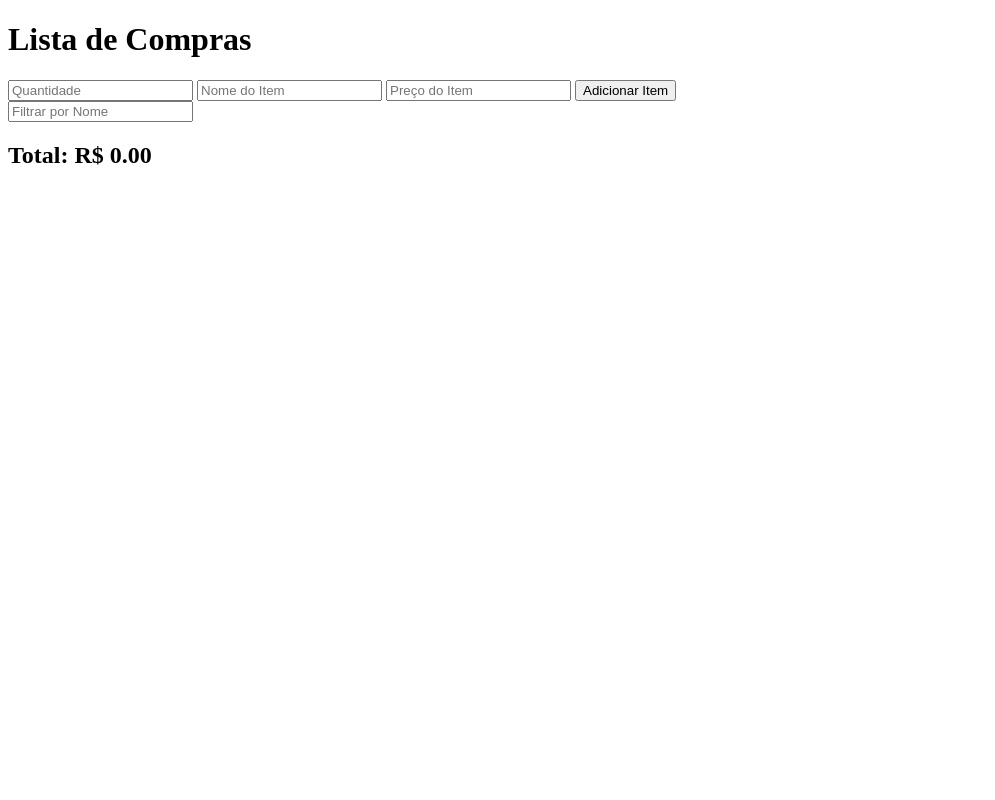
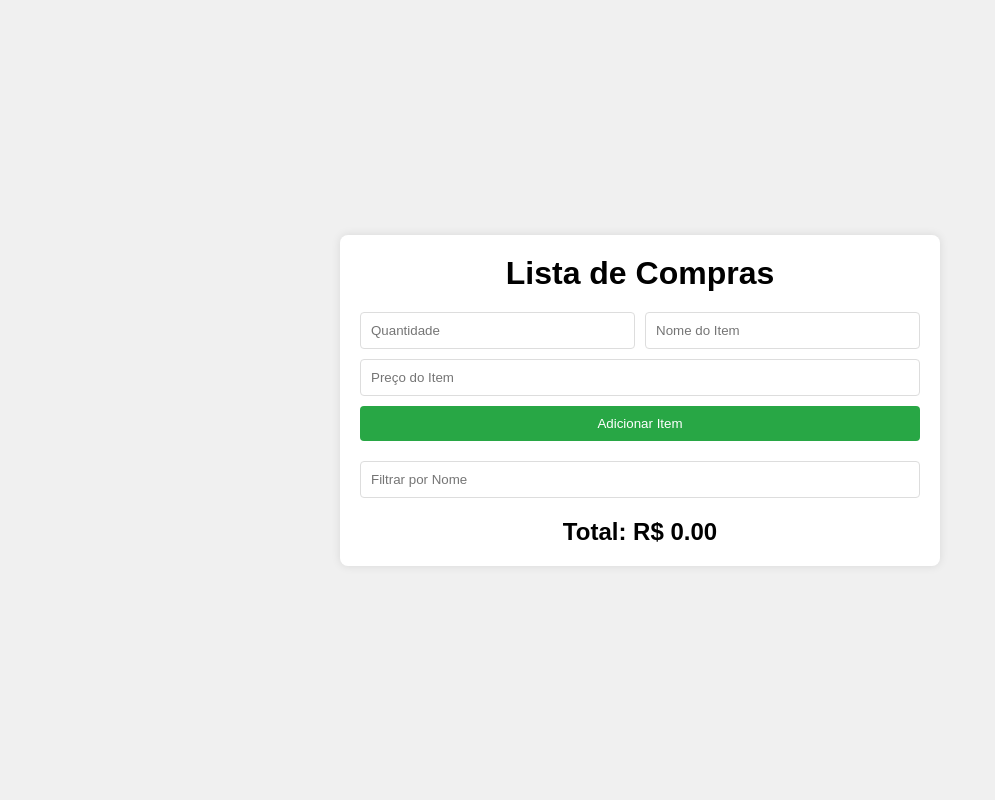
Before and after one commit to everaldopacheco/lista-boasnovas, a PHP site: page / in a window 1280 px wide. Shown: the whole page, without its empty margins (0-995 px from the left). Run offline with PHP 8.4, Linux system fonts and the light colour scheme.

Commit message:
Update styles.css

```diff
--- a/styles.css
+++ b/styles.css
@@ -1,30 +1,130 @@
-<!DOCTYPE html>
-<html lang="pt-BR">
-<head>
-  <meta charset="UTF-8">
-  <meta name="viewport" content="width=device-width, initial-scale=1.0">
-  <title>Lista de Compras</title>
-  <link rel="stylesheet" href="styles.css">
-  <link rel="stylesheet" href="https://cdnjs.cloudflare.com/ajax/libs/font-awesome/5.15.4/css/all.min.css">
-</head>
-<body>
-  <div class="container">
-    <h1>Lista de Compras</h1>
-    <form id="item-form">
-      <input type="number" id="item-quantity" placeholder="Quantidade" required>
-      <input type="text" id="item-name" placeholder="Nome do Item" required>
-      <input type="number" id="item-price" placeholder="Preço do Item" step="0.01" required>
-      <button type="submit">Adicionar Item</button>
-    </form>
-    <div class="filters">
-      <input type="text" id="filter" placeholder="Filtrar por Nome">
-    </div>
-    <ul id="shopping-list"></ul>
-    <div class="total">
-      <h2>Total: R$ <span id="total-price">0.00</span></h2>
-    </div>
-  </div>
+* {
+  box-sizing: border-box;
+  margin: 0;
+  padding: 0;
+  font-family: Arial, sans-serif;
+}
 
-  <script src="script.js"></script>
-</body>
-</html>
+body {
+  background-color: #f0f0f0;
+  display: flex;
+  justify-content: center;
+  align-items: center;
+  height: 100vh;
+}
+
+.container {
+  background-color: #ffffff;
+  padding: 20px;
+  border-radius: 8px;
+  box-shadow: 0 0 10px rgba(0, 0, 0, 0.1);
+  width: 90%;
+  max-width: 600px;
+}
+
+h1 {
+  text-align: center;
+  margin-bottom: 20px;
+}
+
+form {
+  display: flex;
+  flex-wrap: wrap;
+  gap: 10px;
+  margin-bottom: 20px;
+}
+
+form input {
+  flex: 1 1 30%;
+  padding: 10px;
+  border: 1px solid #ddd;
+  border-radius: 4px;
+}
+
+form button {
+  padding: 10px 20px;
+  background-color: #28a745;
+  color: white;
+  border: none;
+  border-radius: 4px;
+  cursor: pointer;
+  flex: 1 1 100%;
+}
+
+form button:hover {
+  background-color: #218838;
+}
+
+.filters {
+  display: flex;
+  gap: 10px;
+  margin-bottom: 20px;
+}
+
+.filters input {
+  flex: 1;
+  padding: 10px;
+  border: 1px solid #ddd;
+  border-radius: 4px;
+}
+
+ul {
+  list-style-type: none;
+  margin-bottom: 20px;
+}
+
+li {
+  display: flex;
+  justify-content: space-between;
+  align-items: center;
+  padding: 10px;
+  border-bottom: 1px solid #ddd;
+}
+
+li span {
+  flex: 1;
+}
+
+li button {
+  background-color: #dc3545;
+  color: white;
+  border: none;
+  border-radius: 4px;
+  cursor: pointer;
+  padding: 5px 10px;
+}
+
+li button:hover {
+  background-color: #c82333;
+}
+
+li .edit {
+  background-color: #ffc107;
+}
+
+li .edit:hover {
+  background-color: #e0a800;
+}
+
+.total {
+  text-align: center;
+}
+
+@media (max-width: 600px) {
+  form {
+    flex-direction: column;
+  }
+
+  form input, form button {
+    width: 100%;
+    margin-bottom: 10px;
+  }
+
+  form button {
+    margin-bottom: 0;
+  }
+
+  li span {
+    text-align: center;
+  }
+}
```
